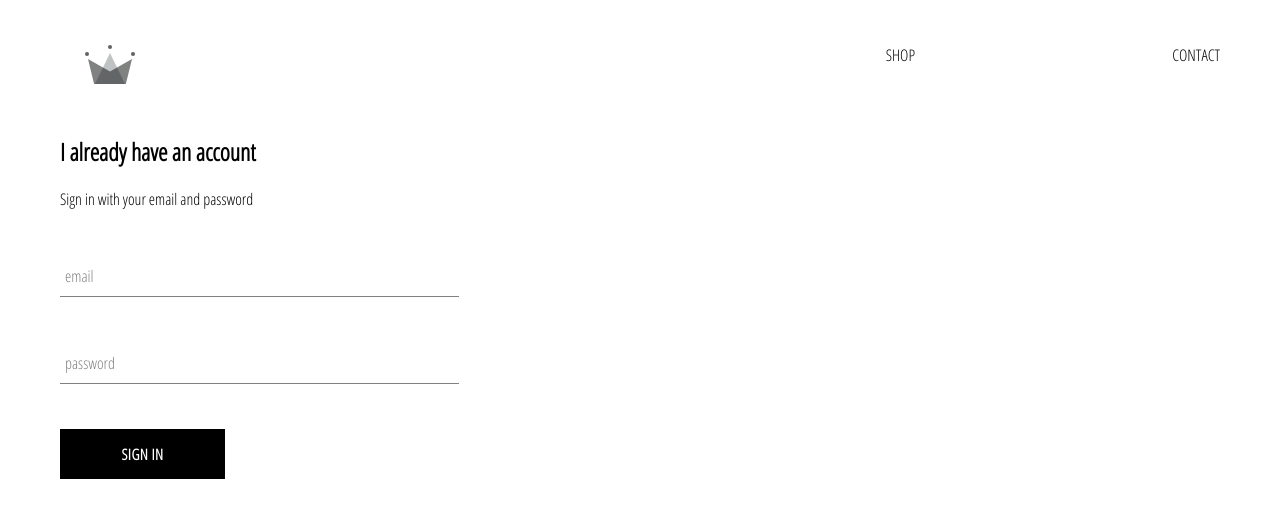
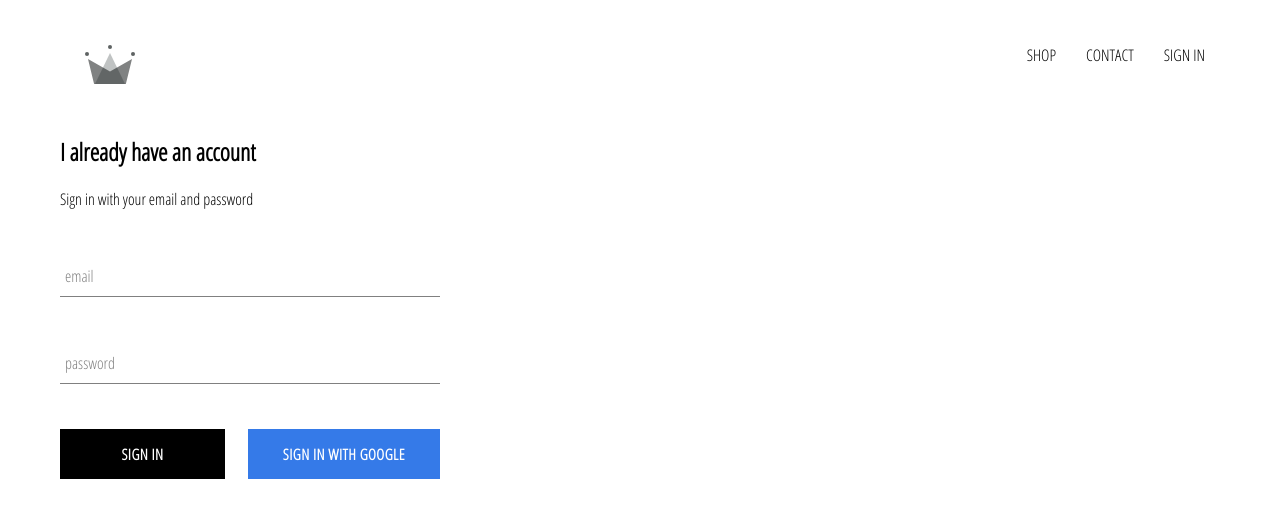
Before and after one commit to nataliagorskaa/crwn-app2, a React (Create React App) app: page /signin in a window 1280 px wide. Shown: the top 518 px of the page. Built offline with nearby package versions, Linux system fonts and the light colour scheme; no server answers.

Commit message:
integrated firebase into application, created sign in page with sign in component and sign in with google

```diff
--- a/package.json
+++ b/package.json
@@ -6,15 +6,13 @@
     "@testing-library/jest-dom": "^4.2.4",
     "@testing-library/react": "^9.3.2",
     "@testing-library/user-event": "^7.1.2",
+    "firebase": "^7.14.4",
     "node-sass": "^4.14.1",
     "react": "^16.13.1",
     "react-dom": "^16.13.1",
     "react-router-dom": "^5.2.0",
     "react-scripts": "3.4.1"
   },
-
-
-
   "scripts": {
     "start": "react-scripts start",
     "build": "react-scripts build",
--- a/src/App.css
+++ b/src/App.css
@@ -7,3 +7,7 @@
     text-decoration: none;
     color: black;
 }
+
+*{
+    box-sizing: border-box;
+}
--- a/src/App.js
+++ b/src/App.js
@@ -6,13 +6,35 @@
 import ShopPage from './pages/shop/shop.component';
 import SignInAndSignUpPage from './pages/sign-in-and-sign-up/sign-in-and-sign-up.component';
 import Header from './components/header/header.component.jsx';
+import { auth } from './firebase/firebase.utils';
 
 
+class App extends React.Component {
+  constructor() {
+    super();
 
-function App() {
+    this.state = {
+      currentUser: null
+    };
+  }
+  unsubscribeFromAuth = null
+
+  componentDidMount() {
+    this.unsubscribeFromAuth = auth.onAuthStateChanged(user => {
+      this.setState({ currentUser: user });
+
+      console.log(user);
+    });
+  }
+
+  componentWillUnmount() {
+    this.unsubscribeFromAuth();
+  }
+
+  render() {
     return (
       <div >
-    <Header />
+      <Header currentUser={this.state.currentUser} />
       <Switch>
       <Route exact path='/' component = {HomePage} />
         <Route path='/shop' component = {ShopPage} />
@@ -20,6 +42,9 @@
       </Switch>
      </div>
     );
+
+  }
+
 }
 
 export default App;
--- a/src/components/custom-button/custom-button.component.jsx
+++ b/src/components/custom-button/custom-button.component.jsx
@@ -2,8 +2,10 @@
 
 import './custom-button.styles.scss';
 
-const CustomButton = ({ children, ...otherProps }) => (
-    <button className='custom-button' {...otherProps}>
+const CustomButton = ({ children, isGoogleSignIn, ...otherProps }) => (
+    <button className={`${isGoogleSignIn ? 'google-sign-in': ''} custom-button`}
+    {...otherProps}
+    >
         {children}
     </button>
 );
--- a/src/components/custom-button/custom-button.styles.scss
+++ b/src/components/custom-button/custom-button.styles.scss
@@ -19,4 +19,14 @@
       color: black;
       border: 1px solid black;
     }
+
+    &.google-sign-in {
+      background-color: #357ae8;
+      color: white;
+
+    &:hover {
+      background-color: #357ae8;
+      border: none;
+    }
+    }
   }
--- a/src/components/header/header.component.jsx
+++ b/src/components/header/header.component.jsx
@@ -1,15 +1,33 @@
 import React from 'react';
 import { Link } from 'react-router-dom';
+
+import { auth } from '../../firebase/firebase.utils';
 import { ReactComponent as Logo } from '../../assets/crown.svg';
 
 import './header.styles.scss';
 
-const Header = () => (
+const Header = ({ currentUser }) => (
     <div className='header'>
-    <Link className='logo-container' to="/"><Logo className='logo' /></Link>
+    <Link className='logo-container' to="/" >
+    <Logo className='logo' />
+    </Link>
     <div className='options'>
-    <Link className='option' to='/shop'>SHOP</Link>
-    <Link className='options' to='/shop'>CONTACT</Link>
+    <Link className='option' to='/shop'>
+    SHOP
+    </Link>
+    <Link className='option' to='/shop'>
+    CONTACT
+    </Link>
+   {currentUser ? (
+       <div className='option' onClick={() => auth.signOut()}>
+       SIGN OUT
+       </div>
+      ) : (
+       <Link className='option' to='/signin'>
+       SIGN IN
+       </Link>
+      )}
+
    </div>
 </div>
 );
--- a/src/components/header/header.styles.scss
+++ b/src/components/header/header.styles.scss
@@ -20,6 +20,7 @@
 
       .option {
         padding: 10px 15px;
+        cursor: pointer;
       }
     }
   }
--- a/src/components/sign-in/sign-in.component.jsx
+++ b/src/components/sign-in/sign-in.component.jsx
@@ -1,6 +1,10 @@
 import React from 'react';
+
 import FormInput from '../form-input/form-input.component';
 import CustomButton from '../custom-button/custom-button.component';
+
+import { signInWithGoogle } from '../../firebase/firebase.utils';
+
 import './sign-in.styles.scss';
 import { prettyDOM } from '@testing-library/react';
 
@@ -39,8 +43,8 @@
                   handleChange={this.handleChange}
                   value={this.state.email}
                   label="email"
-                  required />
-
+                  required
+                 />
                   <FormInput
                    name="password"
                    type="password"
@@ -50,7 +54,13 @@
                    label="password"
                    required
                     />
-                   <CustomButton type='submit'> Sign in </CustomButton>
+                <div className='buttons'>
+                    <CustomButton type='submit'> Sign in </CustomButton>
+                    <CustomButton onClick={ signInWithGoogle } isGoogleSignIn >
+                     Sign in with Google
+                    </CustomButton>
+                </div>
+
                </form>
            </div>
        );
--- a/src/components/sign-in/sign-in.styles.scss
+++ b/src/components/sign-in/sign-in.styles.scss
@@ -1,9 +1,13 @@
 .sign-in {
-    width: 30vw;
+    width: 380px;
     display: flex;
     flex-direction: column;
 
 .title {
     margin: 10px 0;
 }
+.buttons {
+    display: flex;
+    justify-content: space-between;
 }
+}
--- /dev/null
+++ b/src/firebase/firebase.utils.js
@@ -0,0 +1,26 @@
+import firebase from 'firebase/app';
+import 'firebase/firestore';
+import 'firebase/auth';
+
+
+const config = {
+    apiKey: "AIzaSyB1qDvS-l5n3zFmvAID64CtO-0H_nthGBA",
+    authDomain: "crwn-db-ad6bd.firebaseapp.com",
+    databaseURL: "https://crwn-db-ad6bd.firebaseio.com",
+    projectId: "crwn-db-ad6bd",
+    storageBucket: "crwn-db-ad6bd.appspot.com",
+    messagingSenderId: "50630354660",
+    appId: "1:50630354660:web:0bc391d5a79a55a6696ef1",
+    measurementId: "G-TVS51FJNP3"
+  };
+
+  firebase.initializeApp(config);
+
+  export const auth = firebase.auth();
+  export const firestore = firebase.firestore();
+
+  const provider = new firebase.auth.GoogleAuthProvider();
+  provider.setCustomParameters({ prompt: 'select_account '});
+  export const signInWithGoogle = () => auth.signInWithPopup(provider);
+
+  export default firebase;
```
Also changed, not shown: 1 other file (tests, documents, lock files or other folders). Lines whose indentation alone changed are shown as unchanged.
